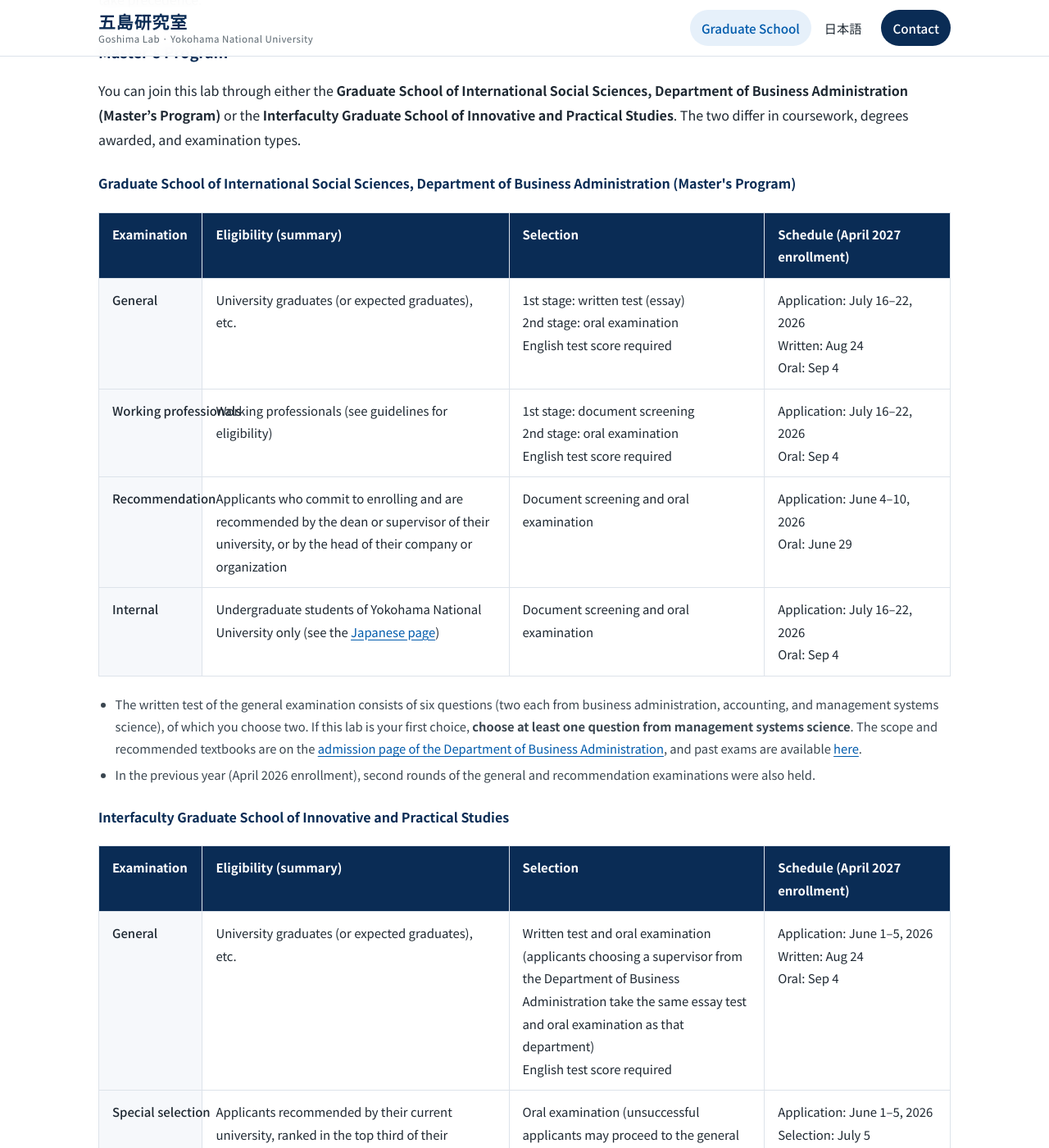
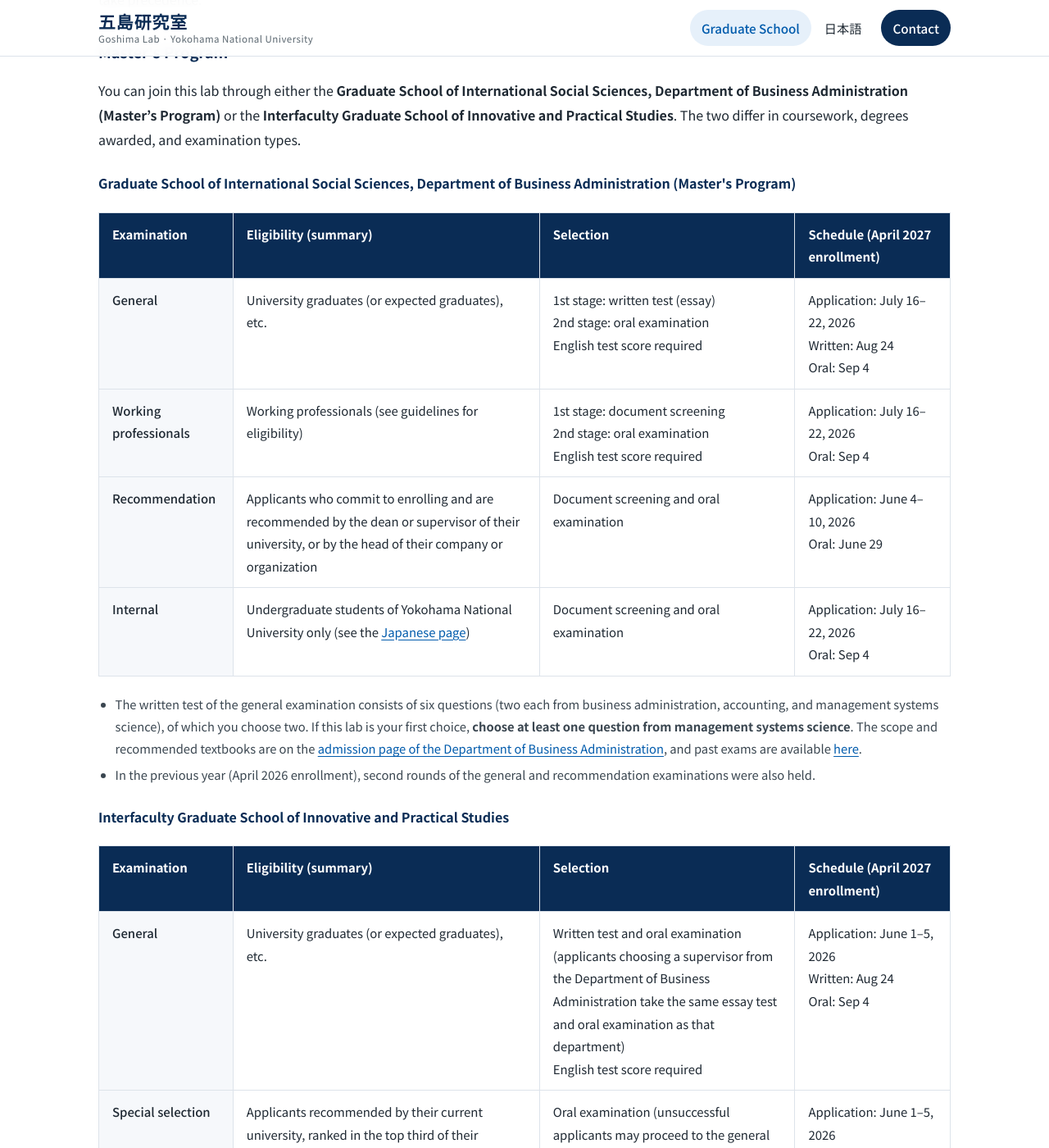
Before and after one commit to goshimalab/goshimalab-ynu-site, a Jekyll site: the page built from graduate-en.md, in a window 1280 px wide and 1400 px high, scrolled down 4078 px. Shown: the whole window at 82% size. Built offline with Jekyll 4.4.1, drawn with Linux system fonts in a browser that asks for light colours.

Commit message:
Allow wrapping in English table header cells
Permit line breaks in row header cells on English pages and widen the
first column so long English words do not overflow the table borders.

Co-Authored-By: Claude Opus 5 <noreply@anthropic.com>

```diff
--- a/assets/css/style.css
+++ b/assets/css/style.css
@@ -544,6 +544,10 @@ svg { width: 1em; height: 1em; fill: none; stroke: currentColor; stroke-width: 1
 .compare.admission th:nth-child(1) { width: 8.5em; }
 .compare.admission th:nth-child(2) { width: 36%; }
 .compare.admission th:nth-child(3) { width: 30%; }
+/* 英語ページ：見出しセルの英単語が枠からはみ出さないよう折り返しを許可し、1列目を広げる */
+:lang(en) .compare tbody th { white-space: normal; }
+:lang(en) .compare.admission th:nth-child(1) { width: 11em; }
+:lang(en) .compare.info th { width: 12em; }
 .notes { font-size: 0.92rem; color: #3a4650; }
 
 .callout { margin: 20px 0 28px; padding: 22px 26px; border-left: 4px solid var(--ynu-blue); background: var(--blue-light); border-radius: 0 var(--radius) var(--radius) 0; }
```
